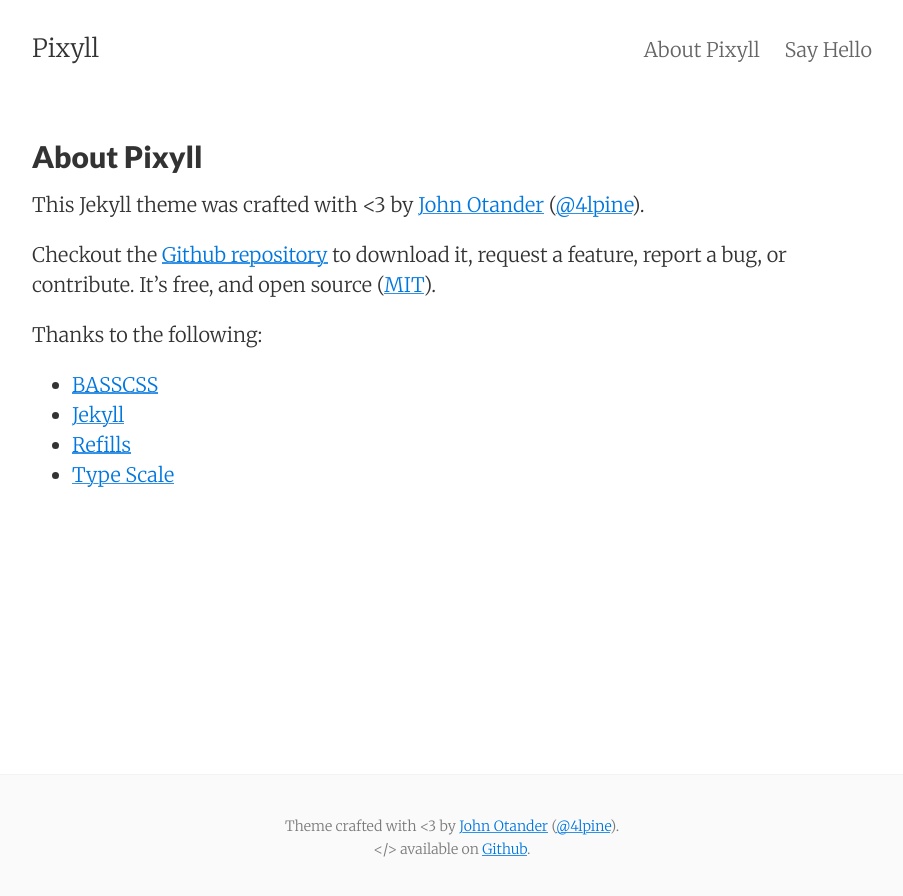
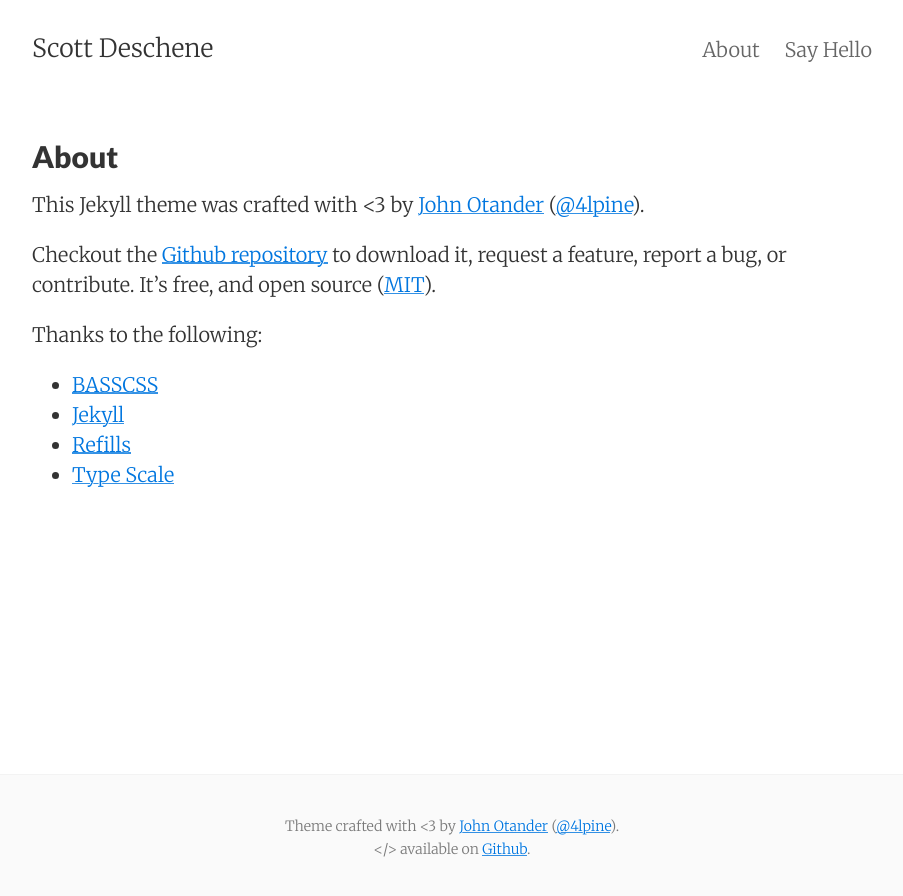
Before and after one commit to deschene/deschene.github.io, a Jekyll site: the page built from about.md, in a window 1280 px wide. Shown: the top 896 px of the page, without its empty margins (188-1091 px from the left). Built offline with Jekyll 4.4.1, drawn with Linux system fonts in a browser that asks for light colours.

Commit message:
Small tweaks

```diff
--- a/_config.yml
+++ b/_config.yml
@@ -1,10 +1,10 @@
 # Site settings
-title:       Pixyll
-email:       your_email@example.com
-author:      John Otander
+title:       Scott Deschene
+email:       scott@deschene.io
+author:      Scott Deschene
 description: "A simple, beautiful theme for Jekyll that emphasizes content rather than aesthetic fluff."
 baseurl:     ""
-url:         "http://pixyll.com"
+url:         "http://deschene.io"
 date_format: "%b %-d, %Y"
 
 # Google services
--- a/about.md
+++ b/about.md
@@ -1,6 +1,6 @@
 ---
 layout: page
-title: About Pixyll
+title: About
 permalink: /about/
 tags: about
 ---
```
